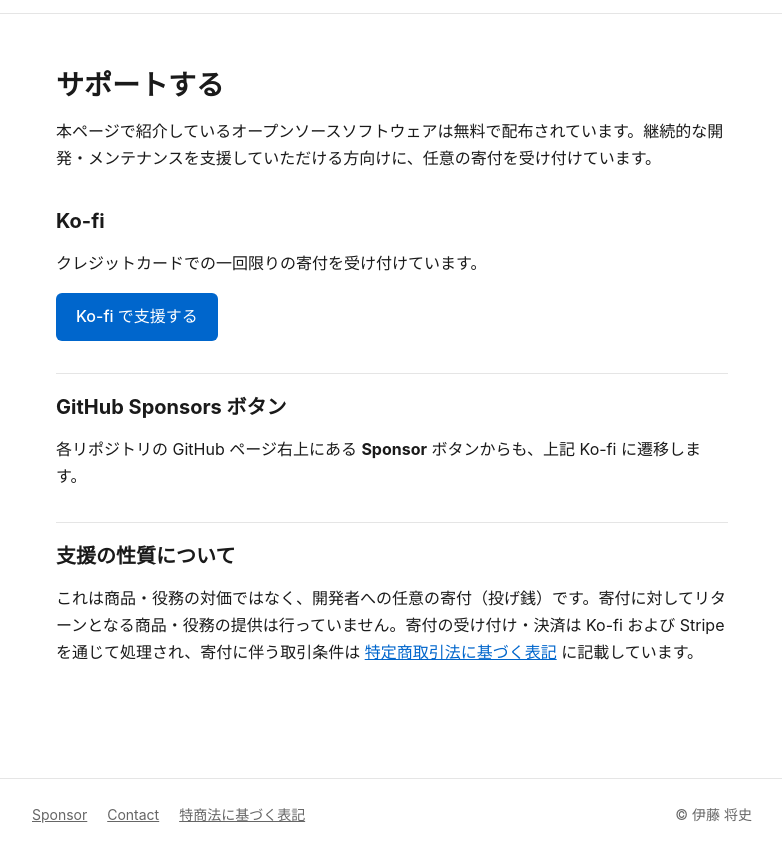
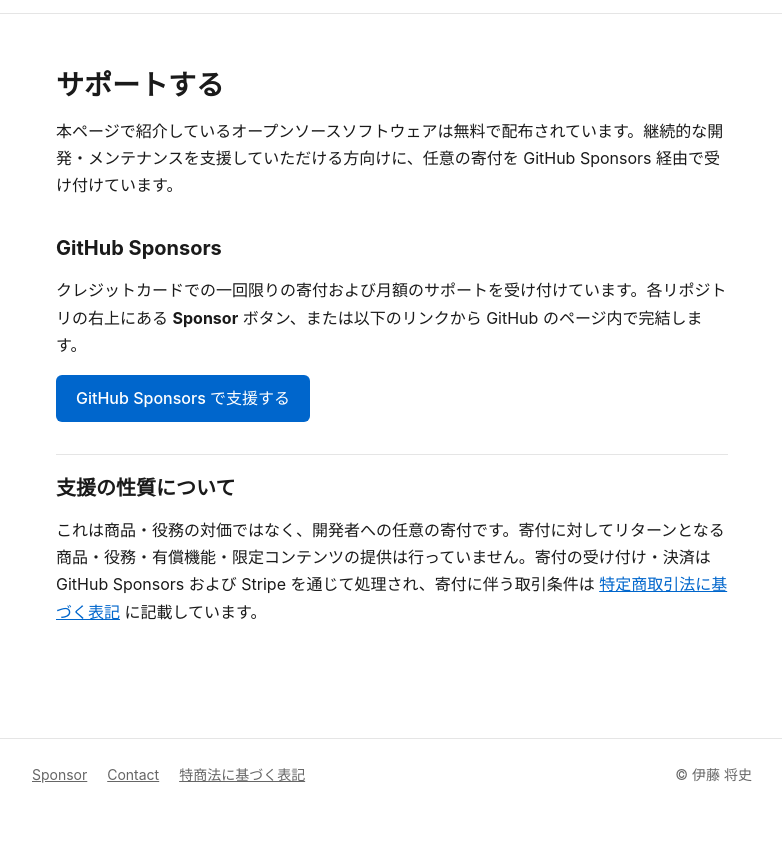
Before and after one commit to itouuuuuuuuu/itouuuuuuuuu.github.io, a plain HTML site: page sponsor.html in a window 1280 px wide. Shown: the part 46-897 px from the top of the page, without its empty margins (248-1030 px from the left). After the commit the page ends 857 px from the top, so only its background shows below. Drawn offline with Linux system fonts and the light colour scheme.

Commit message:
refactor: 寄付窓口を Ko-fi から GitHub Sponsors に変更
- sponsor.html: GitHub Sponsors を主要な寄付チャネルに
- tokushoho.html: 決済プラットフォームの記載を更新
- README: GitHub Sponsors 前提の運用手順に書き換え

寄付者の体験を GitHub 内で完結させるため、外部サービス (Ko-fi) を経由しない構成に切り替える。決済は GitHub Sponsors → Stripe Connect Express で処理される。

```diff
--- a/sponsor.html
+++ b/sponsor.html
@@ -4,7 +4,7 @@
   <meta charset="utf-8">
   <meta name="viewport" content="width=device-width, initial-scale=1">
   <title>Sponsor — 伊藤 将史</title>
-  <meta name="description" content="伊藤 将史 が公開している OSS の開発を支援する方法">
+  <meta name="description" content="伊藤 将史 が公開している OSS の開発を GitHub Sponsors で支援する方法">
   <link rel="stylesheet" href="./style.css">
 </head>
 <body>
@@ -21,17 +21,14 @@
 
   <main>
     <h1>サポートする</h1>
-    <p>本ページで紹介しているオープンソースソフトウェアは無料で配布されています。継続的な開発・メンテナンスを支援していただける方向けに、任意の寄付を受け付けています。</p>
+    <p>本ページで紹介しているオープンソースソフトウェアは無料で配布されています。継続的な開発・メンテナンスを支援していただける方向けに、任意の寄付を GitHub Sponsors 経由で受け付けています。</p>
 
-    <h2>Ko-fi</h2>
-    <p>クレジットカードでの一回限りの寄付を受け付けています。</p>
-    <p><a class="btn" href="https://ko-fi.com/itouuuuuuuuu">Ko-fi で支援する</a></p>
-
-    <h2>GitHub Sponsors ボタン</h2>
-    <p>各リポジトリの GitHub ページ右上にある <strong>Sponsor</strong> ボタンからも、上記 Ko-fi に遷移します。</p>
+    <h2>GitHub Sponsors</h2>
+    <p>クレジットカードでの一回限りの寄付および月額のサポートを受け付けています。各リポジトリの右上にある <strong>Sponsor</strong> ボタン、または以下のリンクから GitHub のページ内で完結します。</p>
+    <p><a class="btn" href="https://github.com/sponsors/itouuuuuuuuu">GitHub Sponsors で支援する</a></p>
 
     <h2>支援の性質について</h2>
-    <p>これは商品・役務の対価ではなく、開発者への任意の寄付（投げ銭）です。寄付に対してリターンとなる商品・役務の提供は行っていません。寄付の受け付け・決済は Ko-fi および Stripe を通じて処理され、寄付に伴う取引条件は <a href="./tokushoho.html">特定商取引法に基づく表記</a> に記載しています。</p>
+    <p>これは商品・役務の対価ではなく、開発者への任意の寄付です。寄付に対してリターンとなる商品・役務・有償機能・限定コンテンツの提供は行っていません。寄付の受け付け・決済は GitHub Sponsors および Stripe を通じて処理され、寄付に伴う取引条件は <a href="./tokushoho.html">特定商取引法に基づく表記</a> に記載しています。</p>
   </main>
 
   <footer class="site">
```
Also changed, not shown: tokushoho.html (+2 -2 lines), 1 other file.
